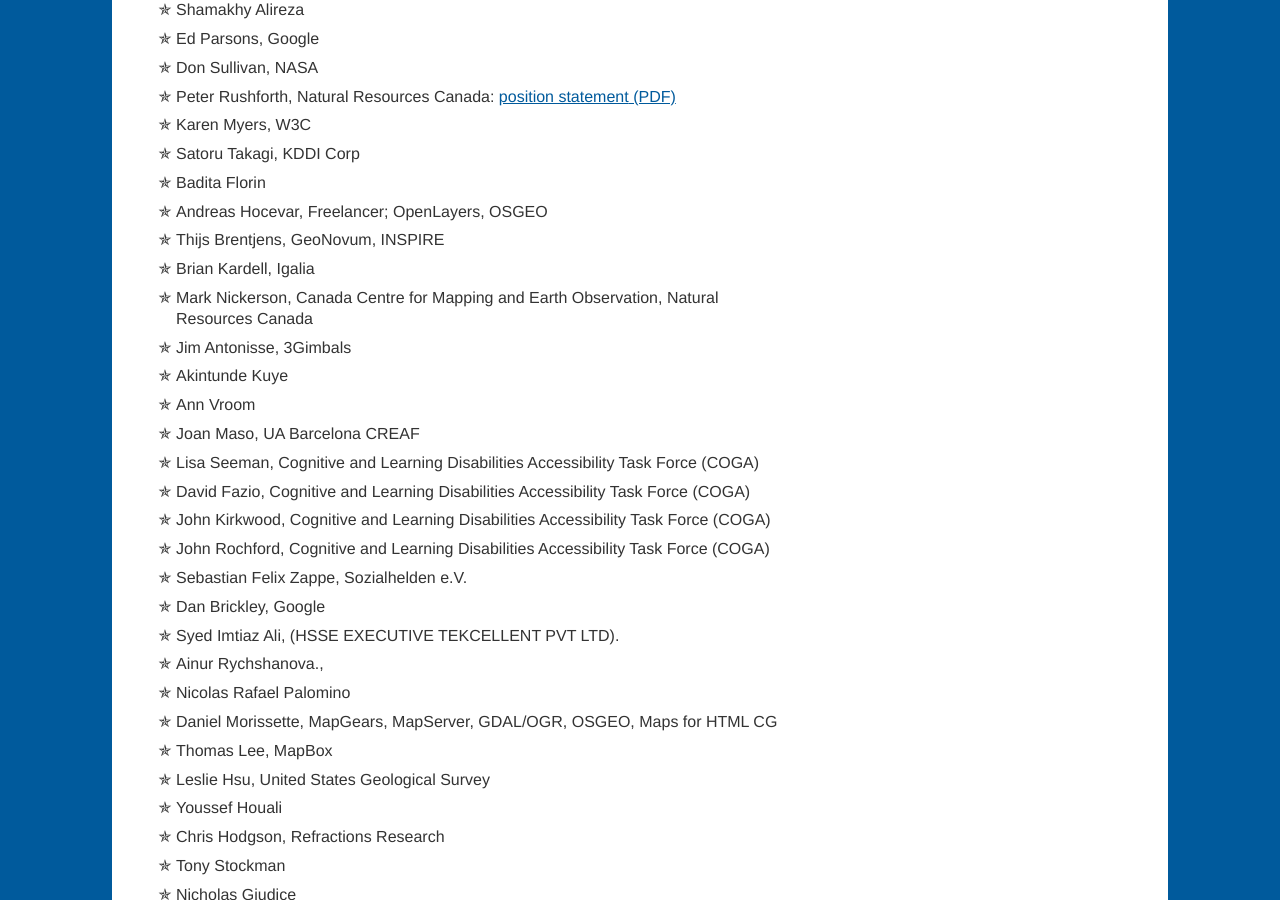
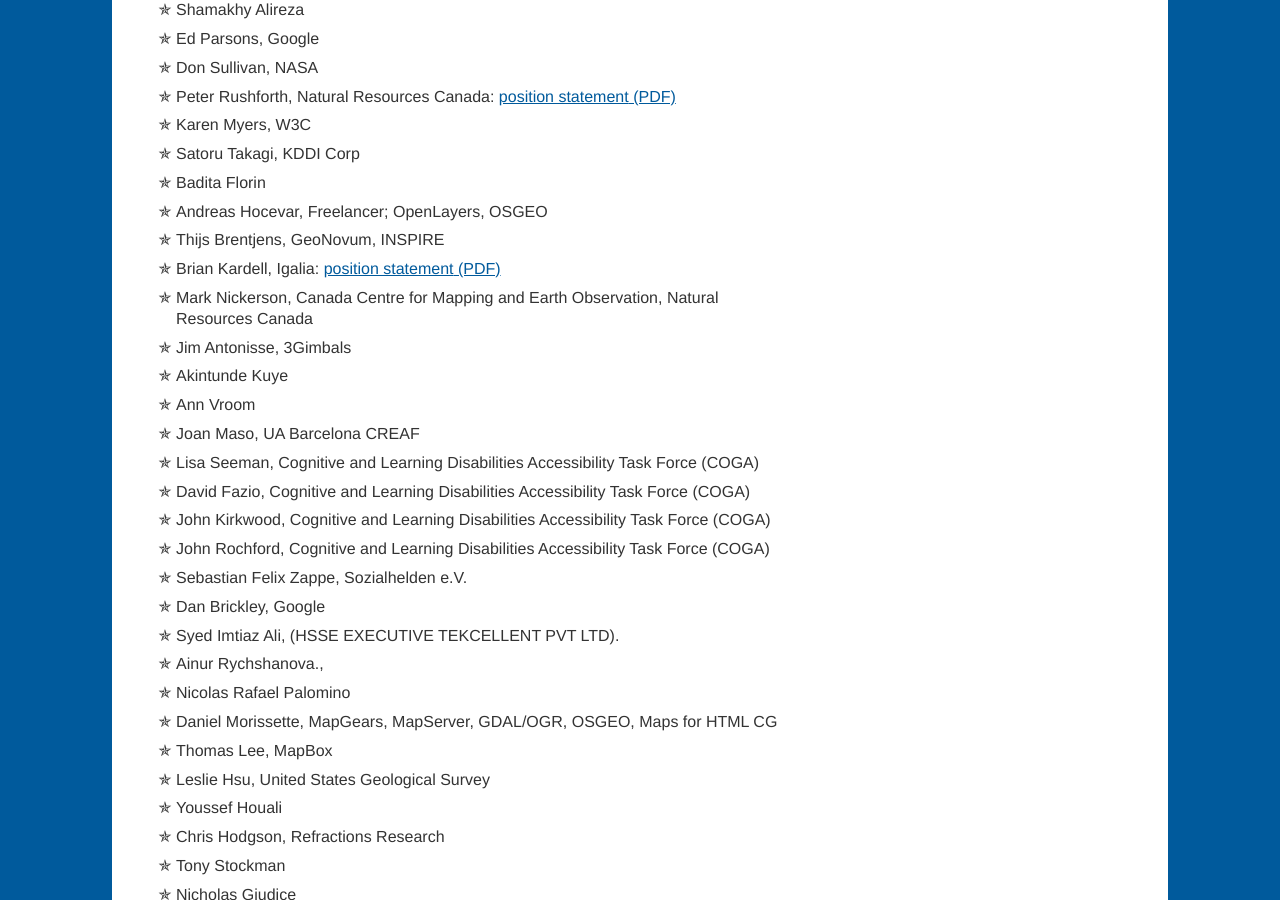
Before and after one commit to Maps4HTML/Maps4HTML-Workshop-2020, a Jekyll site: the page built from supporting-material.html, in a window 1280 px wide and 900 px high, scrolled down 1773 px. Built offline with Jekyll 4.4.1, drawn with Linux system fonts in a browser that asks for light colours.

Commit message:
Add Brian Kardell's position statement

```diff
--- a/supporting-material.html
+++ b/supporting-material.html
@@ -78,7 +78,9 @@
   <li> Badita Florin </li>
   <li> Andreas Hocevar, Freelancer; OpenLayers, OSGEO </li>
   <li> Thijs Brentjens, GeoNovum, INSPIRE </li>
-  <li> Brian Kardell, Igalia </li>
+  <li> Brian Kardell, Igalia:
+    <a href="{{ relBase }}/supporting-material-uploads/position-statements/Brian_Kardell-Igalia.pdf">position statement</a>
+  </li>
   <li> Mark Nickerson, Canada Centre for Mapping and Earth Observation, Natural Resources Canada </li>
   <li> Jim Antonisse, 3Gimbals </li>
   <li> Akintunde Kuye </li>
```
Also changed, not shown: 1 other file.
